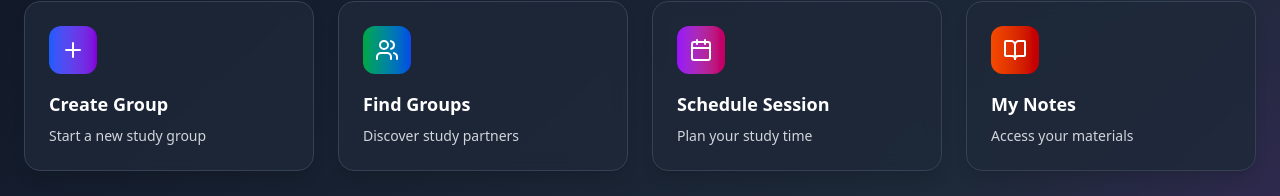
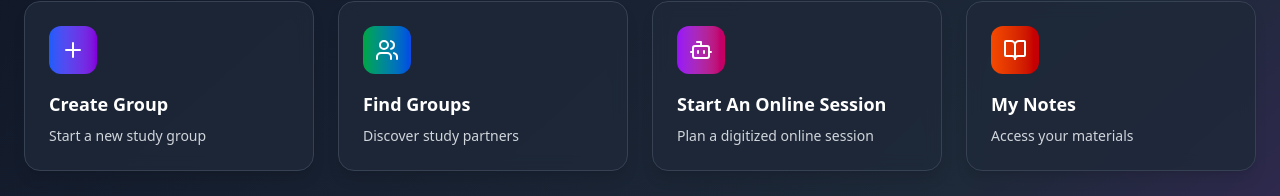
Before and after one commit to nianod/Group-connect, a React (Vite) app in the folder Clients/: page /home in a window 1280 px wide. Shown: the part 184-380 px from the top of the page. Built offline with nearby package versions, Linux system fonts and the light colour scheme; no server answers.

Commit message:
fixed ssl errors

```diff
--- a/Clients/src/Json/dummy.ts
+++ b/Clients/src/Json/dummy.ts
@@ -1,5 +1,5 @@
 import type { PastGroup } from "../Types/group";
-import { Plus, Users, Calendar, BookOpen } from "lucide-react";
+import { Plus, Users, BookOpen, BotIcon} from "lucide-react";
 
 
 export const pastGroups: PastGroup[] = [
@@ -48,9 +48,9 @@ export const quickActions = [
     link: "/groups",
   },
   {
-    icon: Calendar,
-    label: "Schedule Session",
-    description: "Plan your study time",
+    icon: BotIcon,
+    label: "Start An Online Session",
+    description: "Plan a digitized online session",
     color: "from-purple-600 to-pink-700",
     link: "/schedule",
   },
--- a/Clients/src/UI/Notes.tsx
+++ b/Clients/src/UI/Notes.tsx
@@ -67,7 +67,7 @@ const Notes = () => {
             </div>
           </div>
 
-          <button className="flex items-center gap-2 bg-gradient-to-r from-orange-600 to-red-700 text-white px-6 py-3 rounded-xl hover:from-orange-700 hover:to-red-800 transition-all duration-200 transform hover:scale-105">
+          <button className="flex cursor-pointer items-center gap-2 bg-gradient-to-r from-orange-600 to-red-700 text-white px-6 py-3 rounded-xl hover:from-orange-700 hover:to-red-800 transition-all duration-200 transform hover:scale-105">
             <Plus size={20} />
             New Note
           </button>
@@ -85,7 +85,7 @@ const Notes = () => {
               className="w-full pl-10 pr-4 py-3 bg-white/80 dark:bg-gray-800/80 border border-gray-200 dark:border-gray-700 rounded-xl focus:outline-none focus:ring-2 focus:ring-orange-500 focus:border-transparent backdrop-blur-sm"
             />
           </div>
-          <button className="p-3 bg-white/80 dark:bg-gray-800/80 border border-gray-200 dark:border-gray-700 rounded-xl hover:bg-gray-50 dark:hover:bg-gray-700 transition-colors backdrop-blur-sm">
+          <button className="cursor-pointer p-3 bg-white/80 dark:bg-gray-800/80 border border-gray-200 dark:border-gray-700 rounded-xl hover:bg-gray-50 dark:hover:bg-gray-700 transition-colors backdrop-blur-sm">
             <Filter size={20} className="text-gray-600 dark:text-gray-300" />
           </button>
         </div>
@@ -95,7 +95,7 @@ const Notes = () => {
           {subjects.map((subject) => (
             <button
               key={subject}
-              className="flex items-center gap-2 px-4 py-2 bg-white/80 dark:bg-gray-800/80 border border-gray-200 dark:border-gray-700 rounded-xl hover:border-orange-500 dark:hover:border-orange-400 transition-colors backdrop-blur-sm whitespace-nowrap"
+              className="flex cursor-pointer items-center gap-2 px-4 py-2 bg-white/80 dark:bg-gray-800/80 border border-gray-200 dark:border-gray-700 rounded-xl hover:border-orange-500 dark:hover:border-orange-400 transition-colors backdrop-blur-sm whitespace-nowrap"
             >
               <Folder size={16} className="text-orange-600" />
               {subject}
@@ -128,7 +128,7 @@ const Notes = () => {
                     )}
                   </div>
                 </div>
-                <button className="p-1 hover:bg-gray-100 dark:hover:bg-gray-700 rounded transition-colors">
+                <button className="cursor-pointer p-1 hover:bg-gray-100 dark:hover:bg-gray-700 rounded transition-colors">
                   <MoreVertical size={16} className="text-gray-400" />
                 </button>
               </div>
@@ -155,10 +155,10 @@ const Notes = () => {
                   {note.lastModified}
                 </span>
                 <div className="flex gap-2">
-                  <button className="p-2 hover:bg-gray-100 dark:hover:bg-gray-700 rounded-lg transition-colors">
+                  <button className="p-2 cursor-pointer hover:bg-gray-100 dark:hover:bg-gray-700 rounded-lg transition-colors">
                     <Share2 size={16} className="text-gray-600 dark:text-gray-300" />
                   </button>
-                  <button className="p-2 hover:bg-gray-100 dark:hover:bg-gray-700 rounded-lg transition-colors">
+                  <button className="p-2 cursor-pointer hover:bg-gray-100 dark:hover:bg-gray-700 rounded-lg transition-colors">
                     <Download size={16} className="text-gray-600 dark:text-gray-300" />
                   </button>
                 </div>
```
